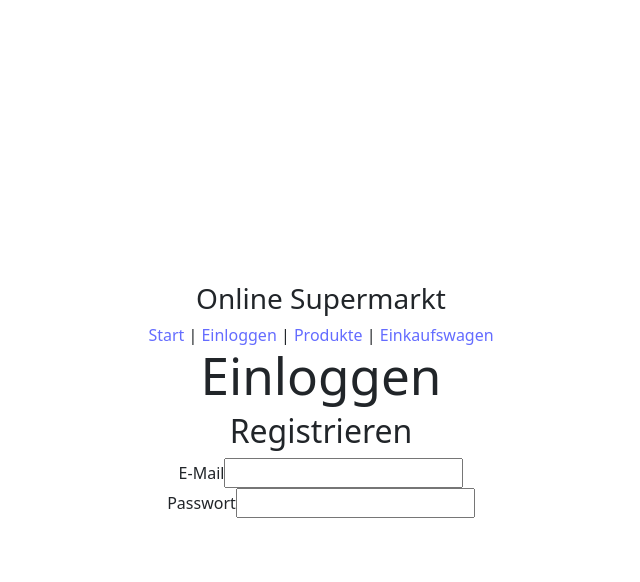
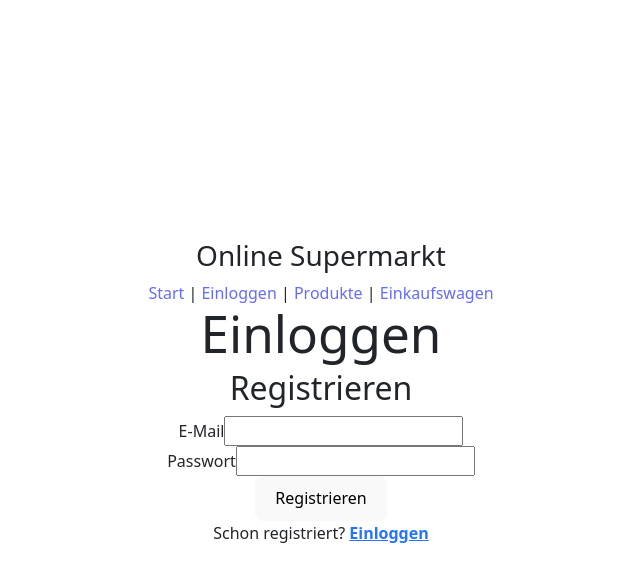
Before and after one commit to Obelion1/dwg_abschlussprojekt_app, a React (Vite) app: page /login in a window 1280 px wide. Both pictures are taken after a click on the element "Registrieren". Shown: the top 582 px of the page, without its empty margins (319-959 px from the left). Built offline with nearby package versions, Linux system fonts and the light colour scheme; no server answers.

Commit message:
login api call was missing. added it

```diff
--- a/src/assets/components/Login.jsx
+++ b/src/assets/components/Login.jsx
@@ -32,7 +32,7 @@ function Login() {
         setToggleRegister((prev) => !prev);
     }
 
-    //login funktion
+    //login function
     const handleLogin = async (e) => {
         e.preventDefault();
         const response = await fetch('http://localhost:3001/api/login', {
@@ -40,8 +40,8 @@ function Login() {
             credentials: 'include',
             headers: { 'Content-Type': 'application/json'},
             body: JSON.stringify({
-                email:loginEmail,
-                password:loginPassword
+                email: loginEmail,
+                password: loginPassword
             })
         });
 
@@ -49,6 +49,33 @@ function Login() {
         if (response.ok) {
             setUser(data.user);
             console.log('Login successful!');
+        } else {
+            console.error('Login failed:', data.error);
+        }
+    };
+
+    //register function
+    const handleRegister = async (e) => {
+        e.preventDefault();
+        const response = await fetch('http://localhost:3001/api/register', {
+            method: 'POST',
+            headers: { 'Content-Type': 'application/json' },
+            body: JSON.stringify({
+                email: registerEmail,
+                password: registerPassword
+            })
+        });
+
+        const data = await response.json();
+        if (response.ok) {
+            console.log('Registration successful!');
+            // Switch to login form after successful registration
+            setToggleRegister(false);
+            // Clear register fields
+            setRegisterEmail('');
+            setRegisterPassword('');
+        } else {
+            console.error('Registration failed:', data.error);
         }
     };
 
@@ -63,40 +90,75 @@ function Login() {
     return (
         <>
         <h1>Einloggen</h1>
-
+        {/*if user exist (logged in) show:*/}
         {user ? (
             <div>
                 <p>Hallo, {user.email}!</p>
                 <button onClick={handleLogout}>Logout</button>
             </div>
         ) : (
+
             <div className="auth-container">
+                {/*if toggle register (register button clicked previously) show register mask*/}
                 <div className="auth-card">
                     {toggleRegister ? (
                         <>
                             <h2>Registrieren</h2>
-                            <form>
+                            <form onSubmit={handleRegister}>
                                 <div className="form-group">
                                     <label htmlFor="register-email">E-Mail</label>
-                                    <input type="text" id="register-email" required />
+                                    <input
+                                        type="email"
+                                        id="register-email"
+                                        value={registerEmail}
+                                        onChange={(e) => setRegisterEmail(e.target.value)}
+                                        required
+                                    />
                                 </div>
                                 <div className="form-group">
                                     <label htmlFor="register-password">Passwort</label>
-                                    <input type="password" id="register-password" required />
+                                    <input
+                                        type="password"
+                                        id="register-password"
+                                        value={registerPassword}
+                                        onChange={(e) => setRegisterPassword(e.target.value)}
+                                        required
+                                    />
                                 </div>
+                                <button type="submit">Registrieren</button>
                             </form>
+
+                            <p className="switch-text">
+                                Schon registriert?{" "}
+                                <span onClick={toggleForm} className="link">Einloggen</span>
+                            </p>
                         </>
                     ) : (
                         <>
+                            {/*if not toggle register (default behavior when not logged in) show login mask*/}
                             <form onSubmit={handleLogin}>
                                 <div className="form-group">
                                     <label htmlFor="email">Email</label>
-                                    <input type="email" id="email" name="email" value={loginEmail} onChange={(e) => setLoginEmail(e.target.value)} required />
+                                    <input
+                                        type="email"
+                                        id="email"
+                                        name="email"
+                                        value={loginEmail}
+                                        onChange={(e) => setLoginEmail(e.target.value)}
+                                        required
+                                    />
                                 </div>
 
                                 <div className="form-group">
                                     <label htmlFor="password">Password</label>
-                                    <input type="password" id="password" name="password" value={loginPassword} onChange={(e) => setLoginPassword(e.target.value)} required />
+                                    <input
+                                        type="password"
+                                        id="password"
+                                        name="password"
+                                        value={loginPassword}
+                                        onChange={(e) => setLoginPassword(e.target.value)}
+                                        required
+                                    />
                                 </div>
 
                                 <button type="submit">Einloggen</button>
```
